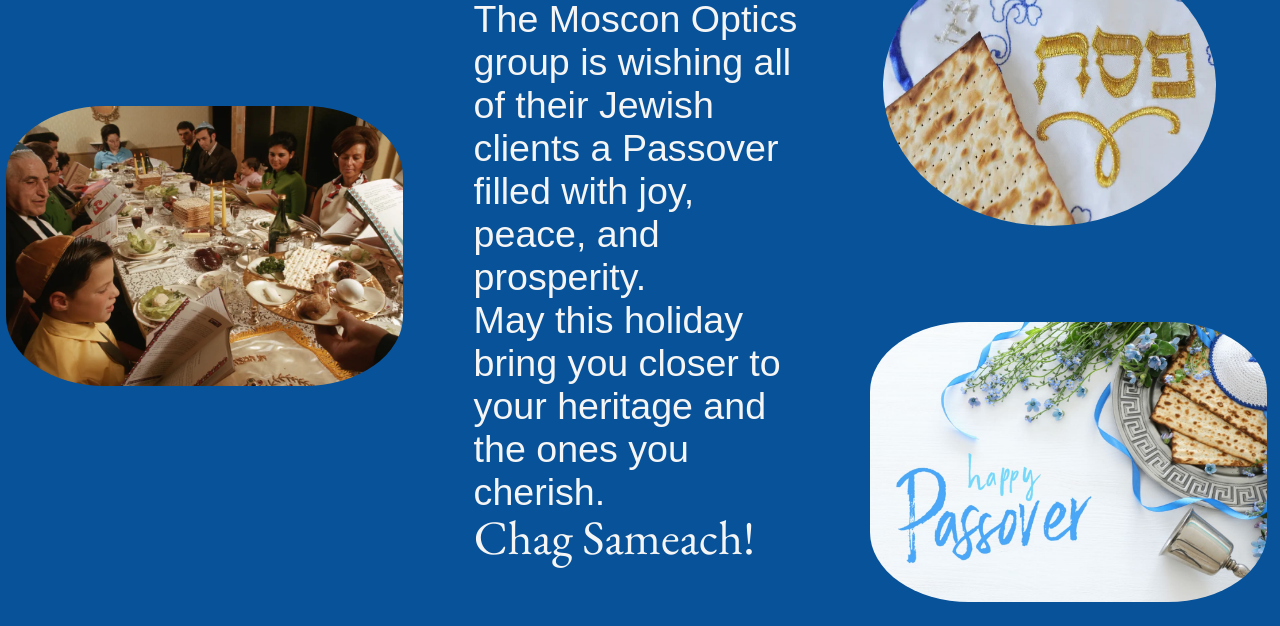
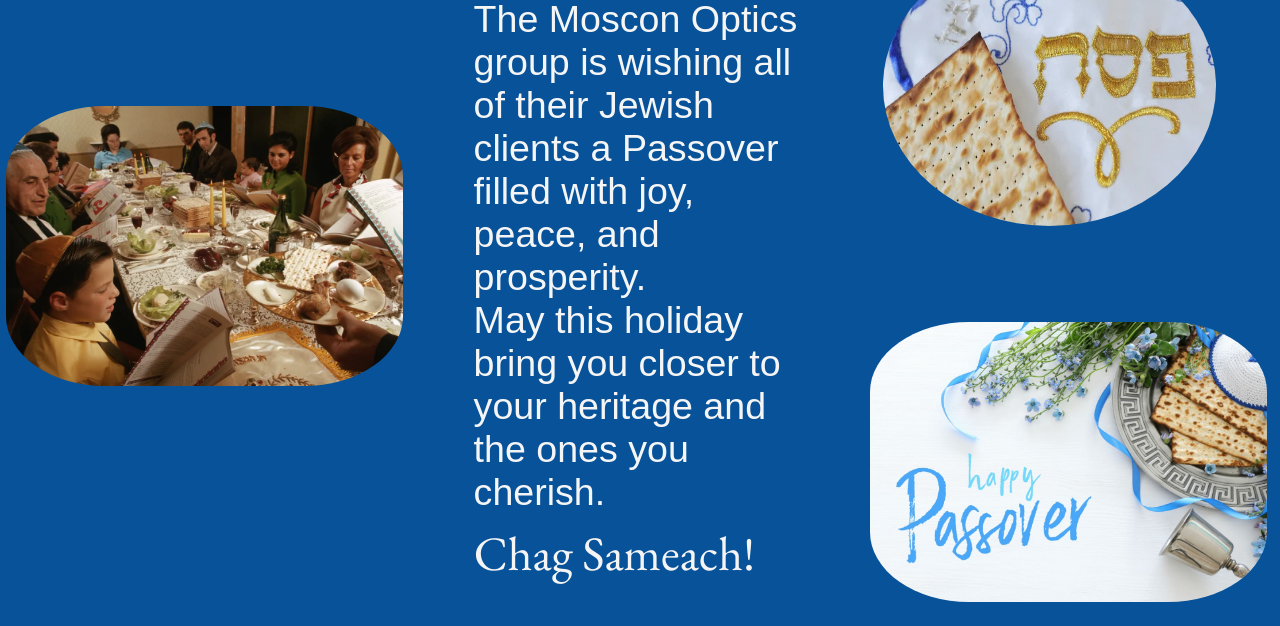
Before and after one commit to Damion200/Passover2024, a plain HTML site: page index.html in a window 1280 px wide. Shown: the part 174-800 px from the top of the page. Drawn offline with nearby package versions, Linux system fonts and the light colour scheme.

Commit message:
Update passover-wishes.css

```diff
--- a/passover-wishes.css
+++ b/passover-wishes.css
@@ -82,7 +82,7 @@ body {
     font-family: "EB Garamond", Arial, Helvetica, sans-serif;
     position: relative;
     text-align: center;
-    bottom: 7vh;
+    bottom: 5vh;
     font-size: 6vh;
     left: -2vw;
     font-weight: 'SemiBold 600';
```
